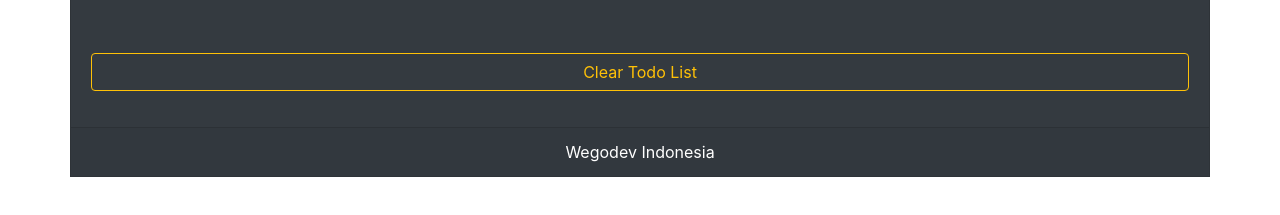
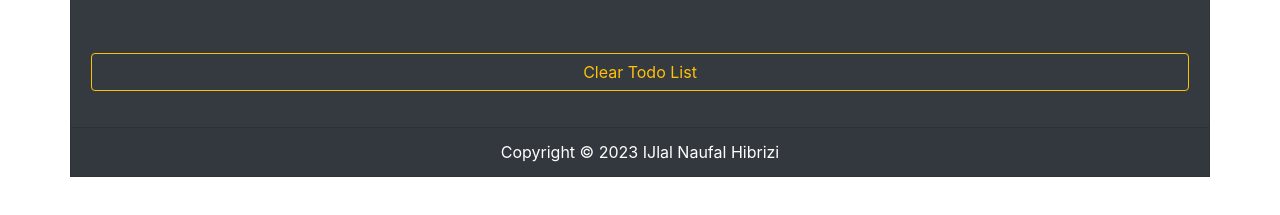
Before and after one commit to IJlnflhbrzDev/todolist, a plain HTML site: page index.html in a window 1280 px wide. Shown: the part 531-746 px from the top of the page. Drawn offline with nearby package versions, Linux system fonts and the light colour scheme.

Commit message:
add copyright

```diff
--- a/index.html
+++ b/index.html
@@ -74,7 +74,7 @@
             </div>
 
             <div class="card-footer text-white">
-                Wegodev Indonesia
+               Copyright &copy; 2023 IJlal Naufal Hibrizi
             </div>
         </div>
     </div>
```
